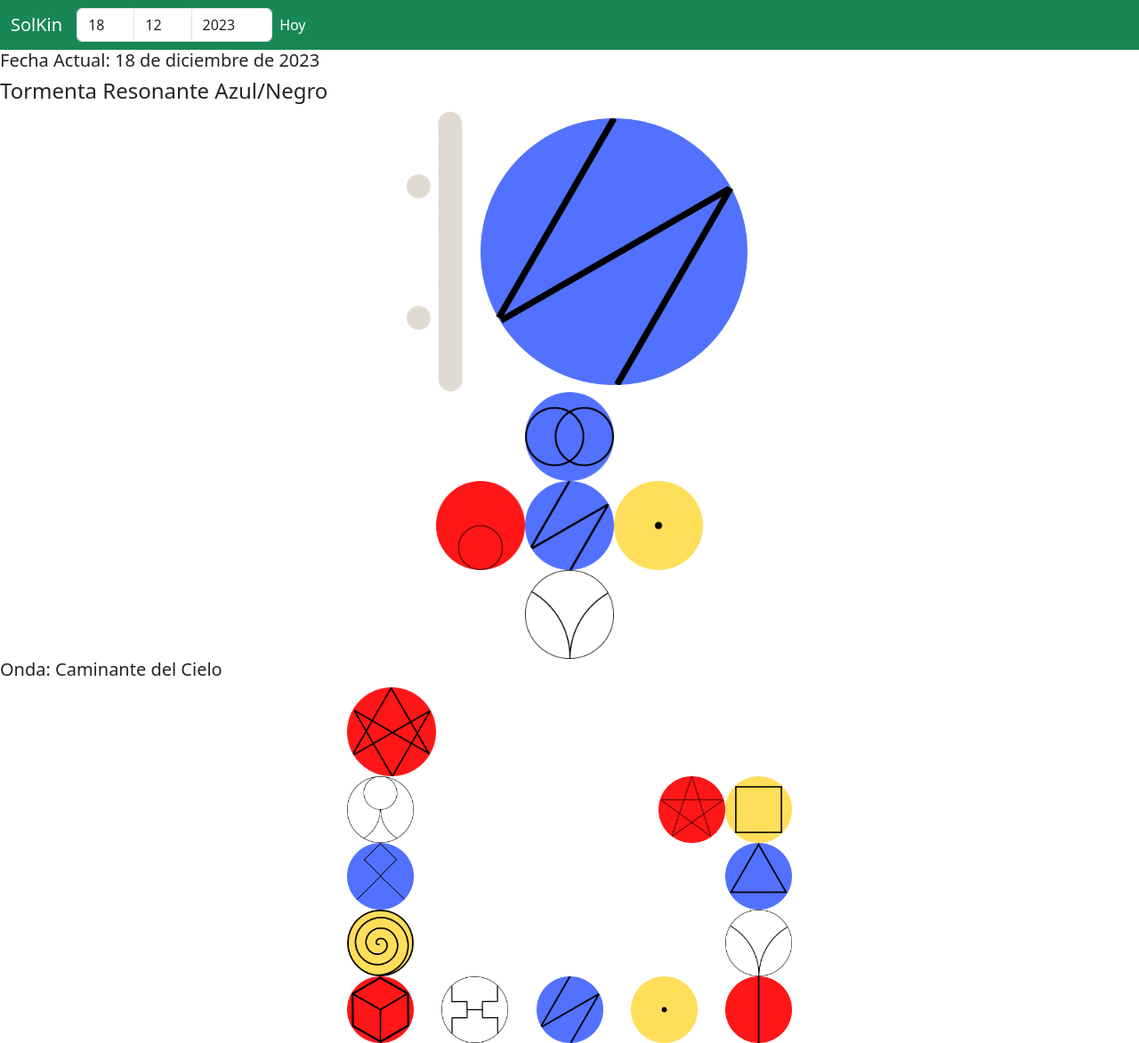
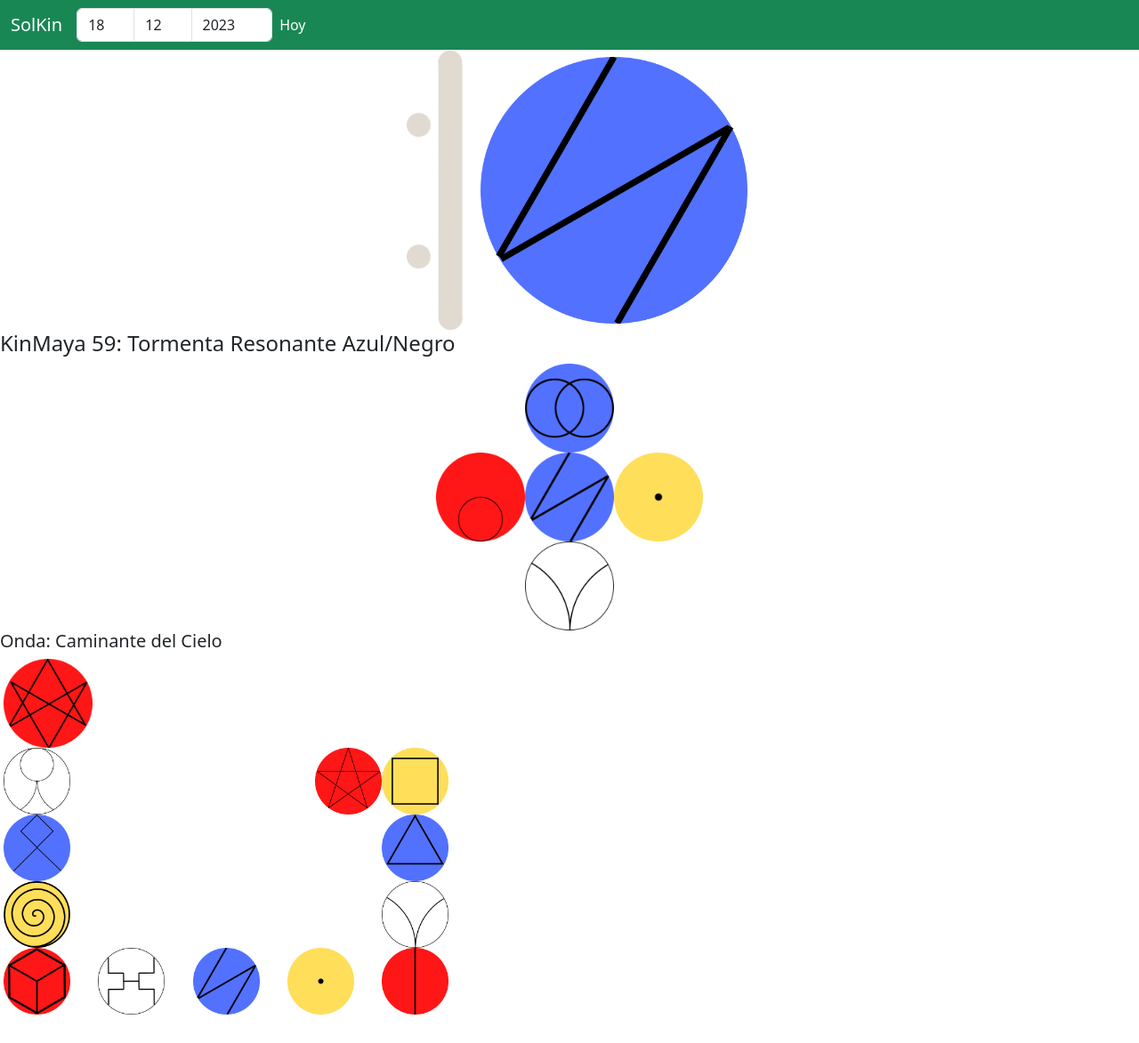
Before and after one commit to LihueMaidanaAvaca/SolKin, a React (Create React App) app: page / in a window 1280 px wide. Shown: the whole page at 89% size. After the commit the page ends 1145 px from the top, so only its background shows below. Built offline with nearby package versions, Linux system fonts and the light colour scheme; a small style sheet from the web is missing.

Commit message:
change on spellwave size 2

```diff
--- a/src/components/SpellWave.js
+++ b/src/components/SpellWave.js
@@ -6,7 +6,7 @@ const SpellWave = ({ kinMaya }) => {
 
     return (
         <div
-            style={{ maxWidth: '500px', margin: 'auto' }} // Ajusta el maxWidth según tus necesidades
+            style={{ maxWidth: '500px', margin: '4px' }} // Ajusta el maxWidth según tus necesidades
         >
             <div>
                 <img src={kinMaya.imgWave} alt="Hun" style={{ width: '100px', height: 'auto' }} />
--- a/src/pages/HomePage.js
+++ b/src/pages/HomePage.js
@@ -28,13 +28,10 @@ export default function HomePage({ day, month, year }){
 
     return (
         <div>
-            <h5>
-                Fecha Actual: {formattedDate}
-            </h5>
-            < h4>
-                {kinMaya.Umbral}
+            <KinMaya kinMaya={kinMaya}/>
+            <h4>
+                KinMaya {kinMaya.kin}: {kinMaya.Umbral}
             </h4>
-            <KinMaya kinMaya={kinMaya}/>
             <Oracle kinMaya={kinMaya}/>
             <h5>
                 Onda: {kinMaya.Onda}
```
